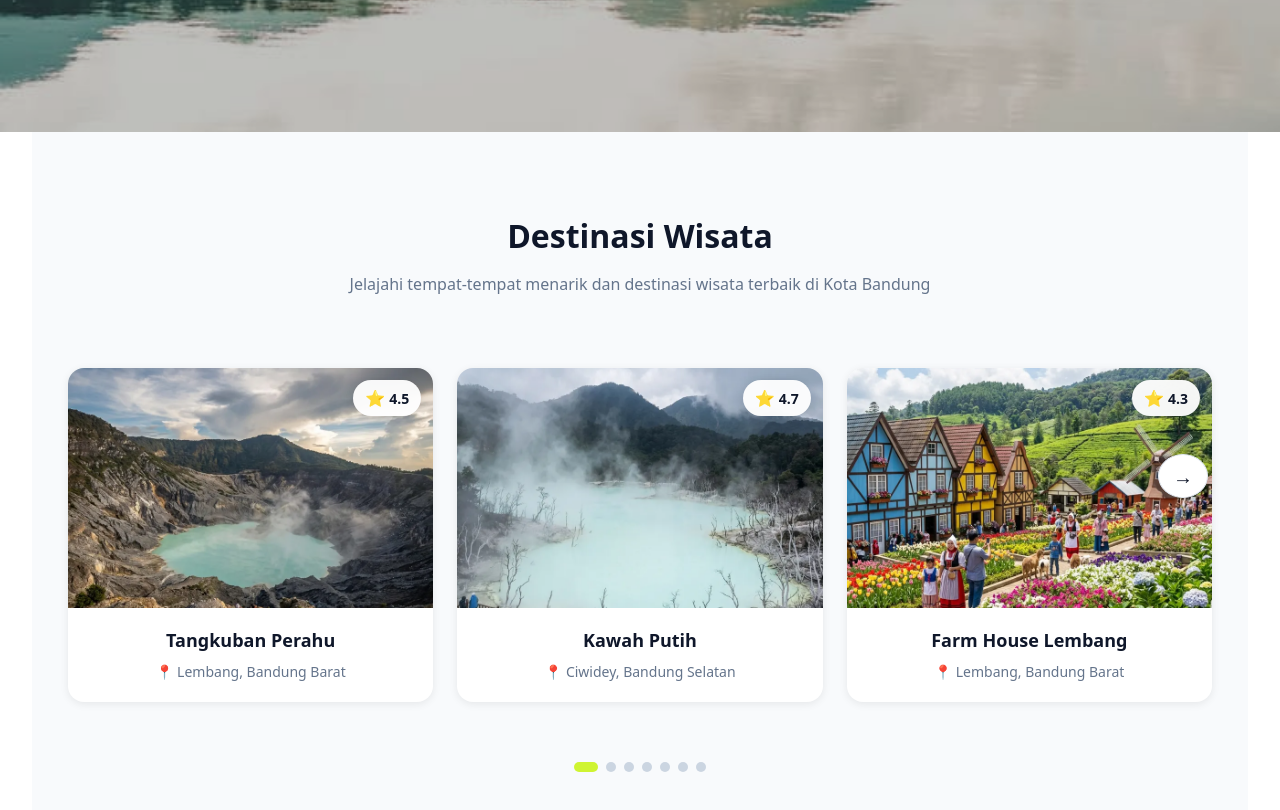
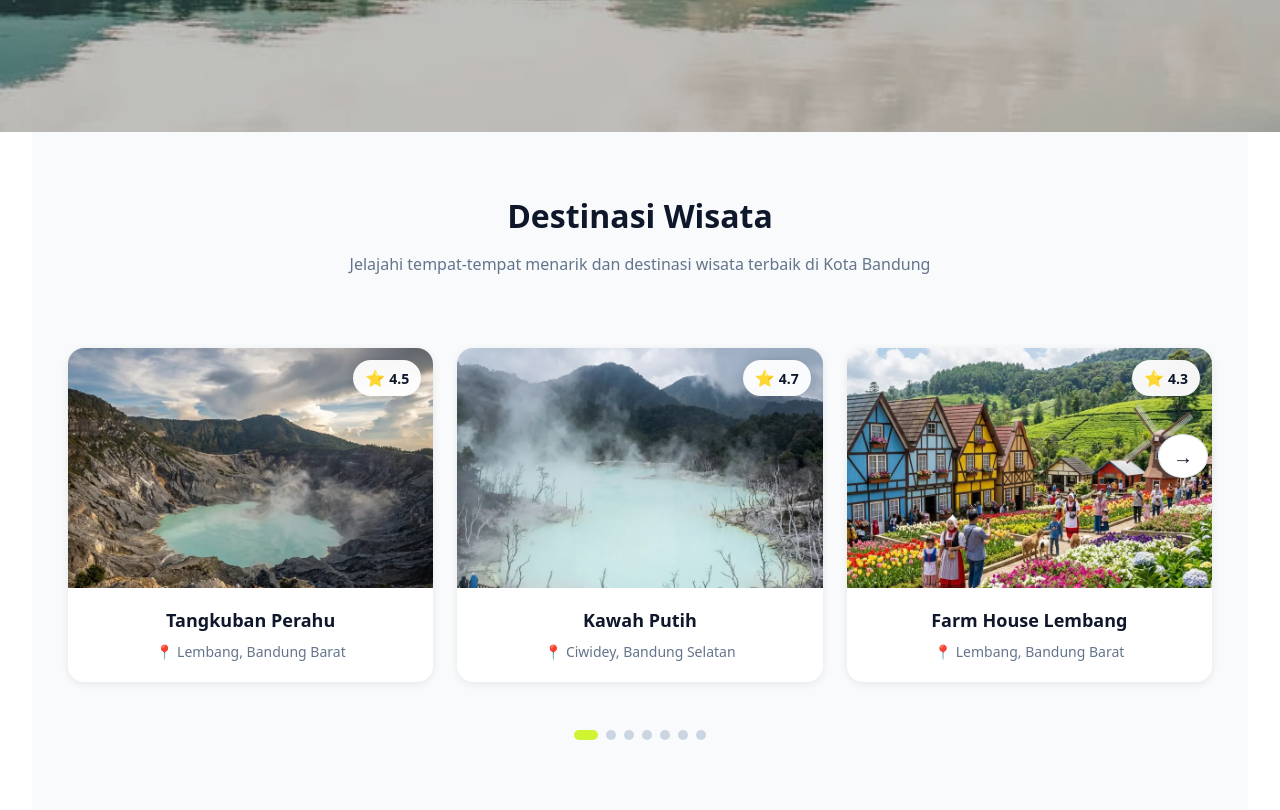
Before and after one commit to FirdhausDwiSukma/ExploreBDG, a React (Vite) app: page / in a window 1280 px wide. Shown: the part 700-1510 px from the top of the page. Built offline with nearby package versions, Linux system fonts and the light colour scheme.

Commit message:
fix hamburger

```diff
--- a/src/index.css
+++ b/src/index.css
@@ -6,7 +6,6 @@
   width: 100%;
   overflow-x: hidden;
 
-  /* ⬇️ DIUBAH: warna teks default jadi gelap */
   color: #0f172a;
   background-color: #ffffff;
 
@@ -16,14 +15,12 @@
   -moz-osx-font-smoothing: grayscale;
 }
 
-/* RESET */
 * {
   margin: 0;
   padding: 0;
   box-sizing: border-box;
 }
 
-/* LINK */
 a {
   font-weight: 500;
   color: #2563eb;
@@ -41,7 +38,6 @@ body {
   overflow-x: hidden;
 }
 
-/* JUDUL */
 h1 {
   font-size: 3.2em;
   line-height: 1.1;
@@ -72,7 +68,6 @@ main {
   padding-top: 0;
 }
 
-/* ⬇️ SHADOW SAAT SCROLL */
 .header.scrolled {
   box-shadow: 0 4px 12px rgba(0, 0, 0, 0.08);
 }
@@ -91,8 +86,11 @@ main {
   gap: 5px;
   background: none;
   border: none;
+  border: none;
   cursor: pointer;
   padding: 0;
+  outline: none;
+  -webkit-tap-highlight-color: transparent;
 }
 
 .hamburger span {
@@ -353,7 +351,7 @@ button:focus-visible {
 /* ================= WISATA SECTION ================= */
 
 .wisata-section {
-  padding: 80px 24px;
+  padding: 60px 24px;
   background-color: #f8fafc;
 }
 
@@ -463,7 +461,7 @@ button:focus-visible {
   display: flex;
   justify-content: center;
   gap: 8px;
-  margin-top: 20px;
+  margin-top: 8px;
   padding: 0 16px;
   flex-wrap: wrap;
 }
@@ -508,7 +506,7 @@ button:focus-visible {
 @media (max-width: 639px) {
   .carousel-dots {
     gap: 6px;
-    margin-top: 16px;
+    margin-top: 8px;
   }
 
   .dot {
@@ -525,7 +523,7 @@ button:focus-visible {
 @media (min-width: 640px) and (max-width: 1023px) {
   .carousel-dots {
     gap: 7px;
-    margin-top: 18px;
+    margin-top: 8px;
   }
 
   .dot {
@@ -542,7 +540,7 @@ button:focus-visible {
 @media (min-width: 1024px) {
   .carousel-dots {
     gap: 8px;
-    margin-top: 20px;
+    margin-top: 8px;
   }
 
   .dot {
```
